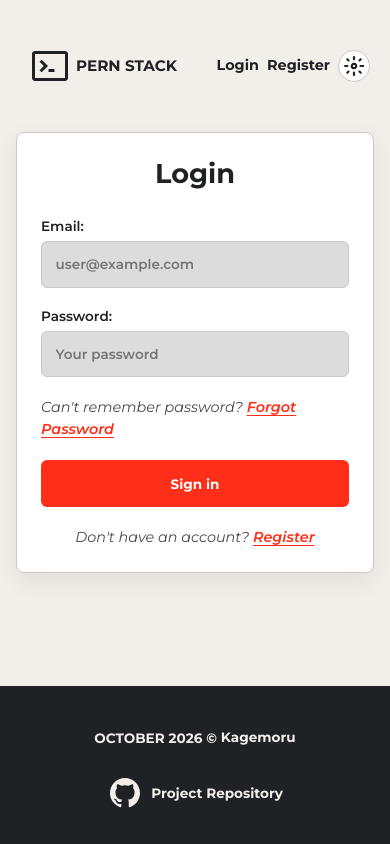
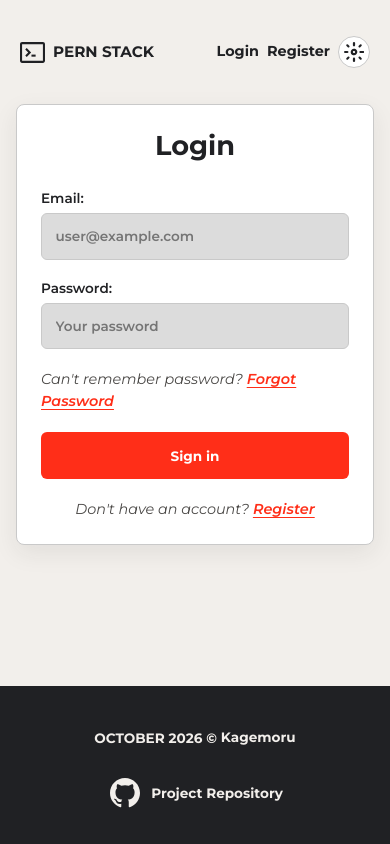
Before and after one commit to Kagemoru/pern-stack, a React (Vite) app in the folder client/: page /login in a window 390 px wide. Built offline with nearby package versions, Linux system fonts and the light colour scheme; no server answers.

Commit message:
frontend: small css fix

```diff
--- a/client/src/components/LogoutBtn.jsx
+++ b/client/src/components/LogoutBtn.jsx
@@ -26,11 +26,13 @@ export default function LogoutBtn() {
   return (
     <button
       type="button"
-      className="nav-btn logout-btn"
+      className="logout-btn"
       onClick={handleLogout}
       disabled={loading}
     >
-      {loading ? "Logging out..." : "Logout"}
+      <h2 className="nav-btn">
+        {loading ? "Logging out..." : "Logout"}
+      </h2>
     </button>
   );
 }
--- a/client/src/index.css
+++ b/client/src/index.css
@@ -91,7 +91,7 @@ main {
   align-items: center;
   gap: 0.5rem;
   font-size: 1.5rem;
-  margin: 0.75rem;
+  margin-right: 0.75rem;
 }
 
 .nav-pern-icon {
@@ -213,8 +213,7 @@ footer {
     gap: 1rem;
   }
 
-  .navbar-links h2,
-  .navbar-links .logout-btn {
+  .navbar-links h2 {
     font-size: 1.25rem;
   }
 
@@ -241,8 +240,7 @@ footer {
     gap: 0.5rem;
   }
 
-  .navbar-links h2,
-  .navbar-links .logout-btn {
+  .navbar-links h2 {
     font-size: 0.9rem;
   }
 
@@ -268,6 +266,11 @@ footer {
     width: 20px;
     height: 20px;
   }
+
+  .navbar-brand .svg {
+    width: 25px;
+    height: 25px;
+  }
 }
 
 @media (max-width: 470px) {
@@ -278,7 +281,7 @@ footer {
 
 @media (max-width: 400px) {
   .navbar-brand h1 {
-    font-size: .95rem;
+    font-size: 0.95rem;
   }
 }
 
```
